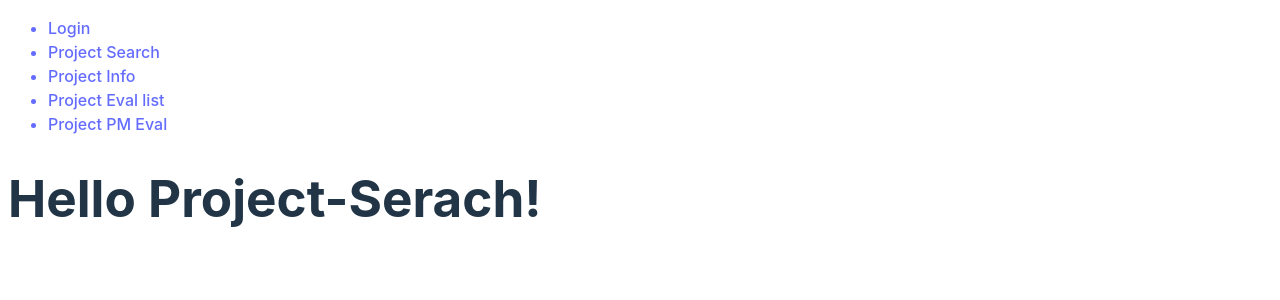
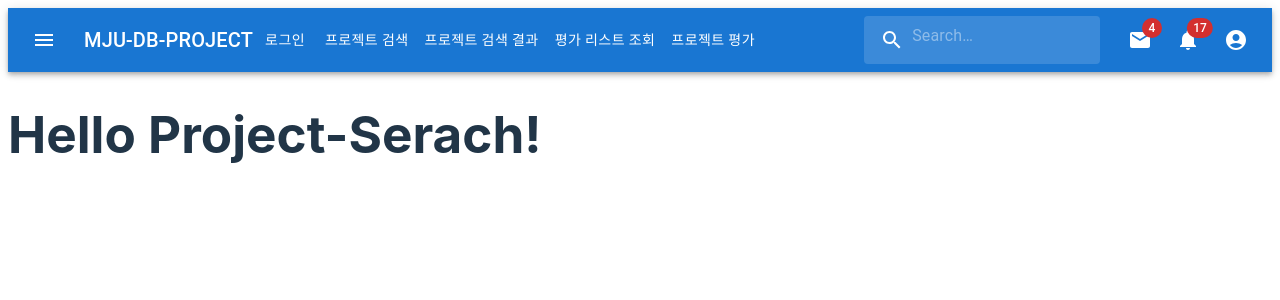
Before and after one commit to MJU-DB-ENGINEERING/MJU-FE, a React (Vite) app: page /project/search in a window 1280 px wide. Shown: the top 300 px of the page. Built offline with nearby package versions, Linux system fonts and the light colour scheme.

Commit message:
(#16) feat: update app top-banner with MUI

```diff
--- a/src/AppHeader.jsx
+++ b/src/AppHeader.jsx
@@ -1,17 +1,10 @@
 import React from 'react';
-import { Link } from 'react-router-dom';
+import PrimarySearchAppBar from './AppTopBanner';
 
 const AppHeader = () => {
     return (
-        <ul>
-            <Link to="/login"><li>Login</li></Link>
-            <Link to="/project/search"><li>Project Search</li></Link>
-            <Link to="/project/7"><li>Project Info</li></Link>
-            <Link to="/project/7/evaluation"><li>Project Eval list</li></Link>
-            <Link to="/project/7/evaluation/pm"><li>Project PM Eval</li></Link>
-        </ul>
+        <><PrimarySearchAppBar /></>
     )
-
 }
 
 export default AppHeader;
--- /dev/null
+++ b/src/AppTopBanner.jsx
@@ -0,0 +1,255 @@
+import * as React from 'react';
+import { styled, alpha } from '@mui/material/styles';
+import AppBar from '@mui/material/AppBar';
+import Box from '@mui/material/Box';
+import Toolbar from '@mui/material/Toolbar';
+import IconButton from '@mui/material/IconButton';
+import Typography from '@mui/material/Typography';
+import InputBase from '@mui/material/InputBase';
+import Badge from '@mui/material/Badge';
+import MenuItem from '@mui/material/MenuItem';
+import Menu from '@mui/material/Menu';
+import MenuIcon from '@mui/icons-material/Menu';
+import SearchIcon from '@mui/icons-material/Search';
+import AccountCircle from '@mui/icons-material/AccountCircle';
+import MailIcon from '@mui/icons-material/Mail';
+import NotificationsIcon from '@mui/icons-material/Notifications';
+import MoreIcon from '@mui/icons-material/MoreVert';
+import Button from '@mui/material/Button';
+import { useNavigate } from 'react-router-dom';
+
+const Search = styled('div')(({ theme }) => ({
+  position: 'relative',
+  borderRadius: theme.shape.borderRadius,
+  backgroundColor: alpha(theme.palette.common.white, 0.15),
+  '&:hover': {
+    backgroundColor: alpha(theme.palette.common.white, 0.25),
+  },
+  marginRight: theme.spacing(2),
+  marginLeft: 0,
+  width: '100%',
+  [theme.breakpoints.up('sm')]: {
+    marginLeft: theme.spacing(3),
+    width: 'auto',
+  },
+}));
+
+const SearchIconWrapper = styled('div')(({ theme }) => ({
+  padding: theme.spacing(0, 2),
+  height: '100%',
+  position: 'absolute',
+  pointerEvents: 'none',
+  display: 'flex',
+  alignItems: 'center',
+  justifyContent: 'center',
+}));
+
+const StyledInputBase = styled(InputBase)(({ theme }) => ({
+  color: 'inherit',
+  '& .MuiInputBase-input': {
+    padding: theme.spacing(1, 1, 1, 0),
+    // vertical padding + font size from searchIcon
+    paddingLeft: `calc(1em + ${theme.spacing(4)})`,
+    transition: theme.transitions.create('width'),
+    width: '100%',
+    [theme.breakpoints.up('md')]: {
+      width: '20ch',
+    },
+  },
+}));
+
+export default function PrimarySearchAppBar() {
+  const [anchorEl, setAnchorEl] = React.useState(null);
+  const [mobileMoreAnchorEl, setMobileMoreAnchorEl] = React.useState(null);
+  const navigate = useNavigate();
+
+  const isMenuOpen = Boolean(anchorEl);
+  const isMobileMenuOpen = Boolean(mobileMoreAnchorEl);
+
+  const navItems = [{ name: '로그인', link: '/login' },
+                    { name: '프로젝트 검색', link: '/project/search'},
+                    { name: '프로젝트 검색 결과', link: '/project/7'},
+                    { name: '평가 리스트 조회', link: '/project/7/evaluation'},
+                    { name: '프로젝트 평가', link: '/project/7/evaluation'}];
+
+  const handleProfileMenuOpen = (event) => {
+    setAnchorEl(event.currentTarget);
+  };
+
+  const handleMobileMenuClose = () => {
+    setMobileMoreAnchorEl(null);
+  };
+
+  const handleMenuClose = () => {
+    setAnchorEl(null);
+    handleMobileMenuClose();
+  };
+
+  const handleMobileMenuOpen = (event) => {
+    setMobileMoreAnchorEl(event.currentTarget);
+  };
+
+  const navClickHandler = (event) => {
+    const clickedComponent = navItems.find((item) => item.name  === event.target.innerText);
+    navigate(clickedComponent.link);
+  }
+
+  const menuId = 'primary-search-account-menu';
+  const renderMenu = (
+    <Menu
+      anchorEl={anchorEl}
+      anchorOrigin={{
+        vertical: 'top',
+        horizontal: 'right',
+      }}
+      id={menuId}
+      keepMounted
+      transformOrigin={{
+        vertical: 'top',
+        horizontal: 'right',
+      }}
+      open={isMenuOpen}
+      onClose={handleMenuClose}
+    >
+      <MenuItem onClick={handleMenuClose}>Profile</MenuItem>
+      <MenuItem onClick={handleMenuClose}>My account</MenuItem>
+    </Menu>
+  );
+
+    const mobileMenuId = 'primary-search-account-menu-mobile';
+    const renderMobileMenu = (
+        <Menu
+        anchorEl={mobileMoreAnchorEl}
+        anchorOrigin={{
+            vertical: 'top',
+            horizontal: 'right',
+        }}
+        id={mobileMenuId}
+        keepMounted
+        transformOrigin={{
+            vertical: 'top',
+            horizontal: 'right',
+        }}
+        open={isMobileMenuOpen}
+        onClose={handleMobileMenuClose}
+        >
+        <MenuItem>
+            <IconButton size="large" aria-label="show 4 new mails" color="inherit">
+            <Badge badgeContent={4} color="error">
+                <MailIcon />
+            </Badge>
+            </IconButton>
+            <p>Messages</p>
+        </MenuItem>
+        <MenuItem>
+            <IconButton
+            size="large"
+            aria-label="show 17 new notifications"
+            color="inherit"
+            >
+            <Badge badgeContent={17} color="error">
+                <NotificationsIcon />
+            </Badge>
+            </IconButton>
+            <p>Notifications</p>
+        </MenuItem>
+        <MenuItem onClick={handleProfileMenuOpen}>
+            <IconButton
+            size="large"
+            aria-label="account of current user"
+            aria-controls="primary-search-account-menu"
+            aria-haspopup="true"
+            color="inherit"
+            >
+            <AccountCircle />
+            </IconButton>
+                <p>Profile</p>
+            </MenuItem>
+        </Menu>
+    );
+
+  return (
+    <Box sx={{ flexGrow: 1 }}>
+        <AppBar position="static">
+            <Toolbar>
+                <IconButton
+                    size="large"
+                    edge="start"
+                    color="inherit"
+                    aria-label="open drawer"
+                    sx={{ mr: 2 }}
+                >
+                    <MenuIcon />
+                </IconButton>
+                <Typography
+                    variant="h6"
+                    noWrap
+                    component="div"
+                    sx={{ display: { xs: 'none', sm: 'block' } }}
+                >
+                    MJU-DB-PROJECT
+                </Typography>
+                <Box sx={{ display: { xs: 'none', sm: 'block' } }}>
+                    {navItems.map((item) => (
+                        <Button key={item.name} sx={{ color: '#fff' }} onClick={navClickHandler}>
+                    {item.name}
+                    </Button>
+                ))}
+                </Box>
+
+                <Box sx={{ flexGrow: 1 }} />
+                    <Box sx={{ display: { xs: 'none', md: 'flex' } }}>
+                        <Search>
+                            <SearchIconWrapper>
+                                <SearchIcon />
+                            </SearchIconWrapper>
+                            <StyledInputBase
+                            placeholder="Search…"
+                            inputProps={{ 'aria-label': 'search' }}
+                            />
+                        </Search>
+                        <IconButton size="large" aria-label="show 4 new mails" color="inherit">
+                            <Badge badgeContent={4} color="error">
+                                <MailIcon />
+                            </Badge>
+                            </IconButton>
+                        <IconButton
+                            size="large"
+                            aria-label="show 17 new notifications"
+                            color="inherit"
+                            >
+                            <Badge badgeContent={17} color="error">
+                                <NotificationsIcon />
+                            </Badge>
+                        </IconButton>
+                        <IconButton
+                            size="large"
+                            edge="end"
+                            aria-label="account of current user"
+                            aria-controls={menuId}
+                            aria-haspopup="true"
+                            onClick={handleProfileMenuOpen}
+                            color="inherit"
+                            >
+                            <AccountCircle />
+                        </IconButton>
+                    </Box>
+                <Box sx={{ display: { xs: 'flex', md: 'none' } }}>
+                    <IconButton
+                        size="large"
+                        aria-label="show more"
+                        aria-controls={mobileMenuId}
+                        aria-haspopup="true"
+                        onClick={handleMobileMenuOpen}
+                        color="inherit"
+                    >
+                    <MoreIcon />
+                    </IconButton>
+                </Box>
+            </Toolbar>
+        </AppBar>
+    {renderMobileMenu}
+    {renderMenu}
+    </Box>
+  );
+}
```
